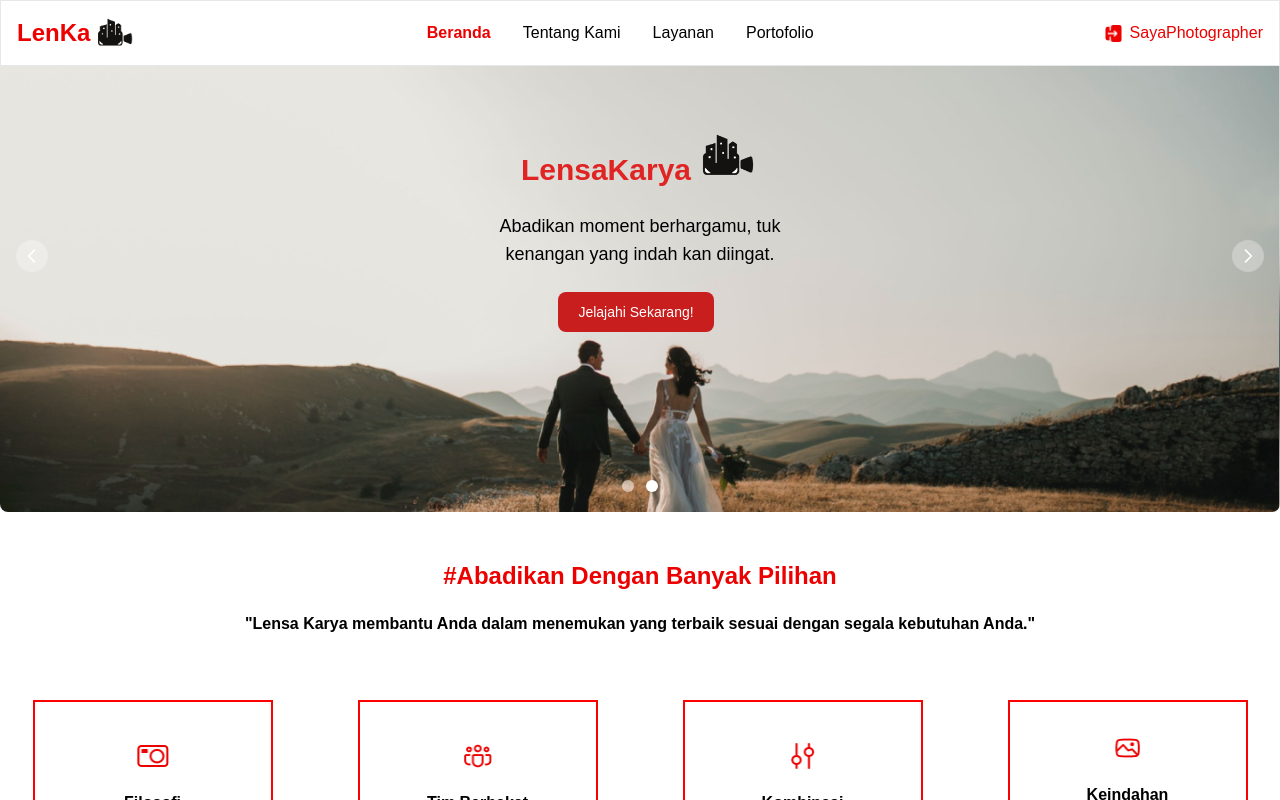
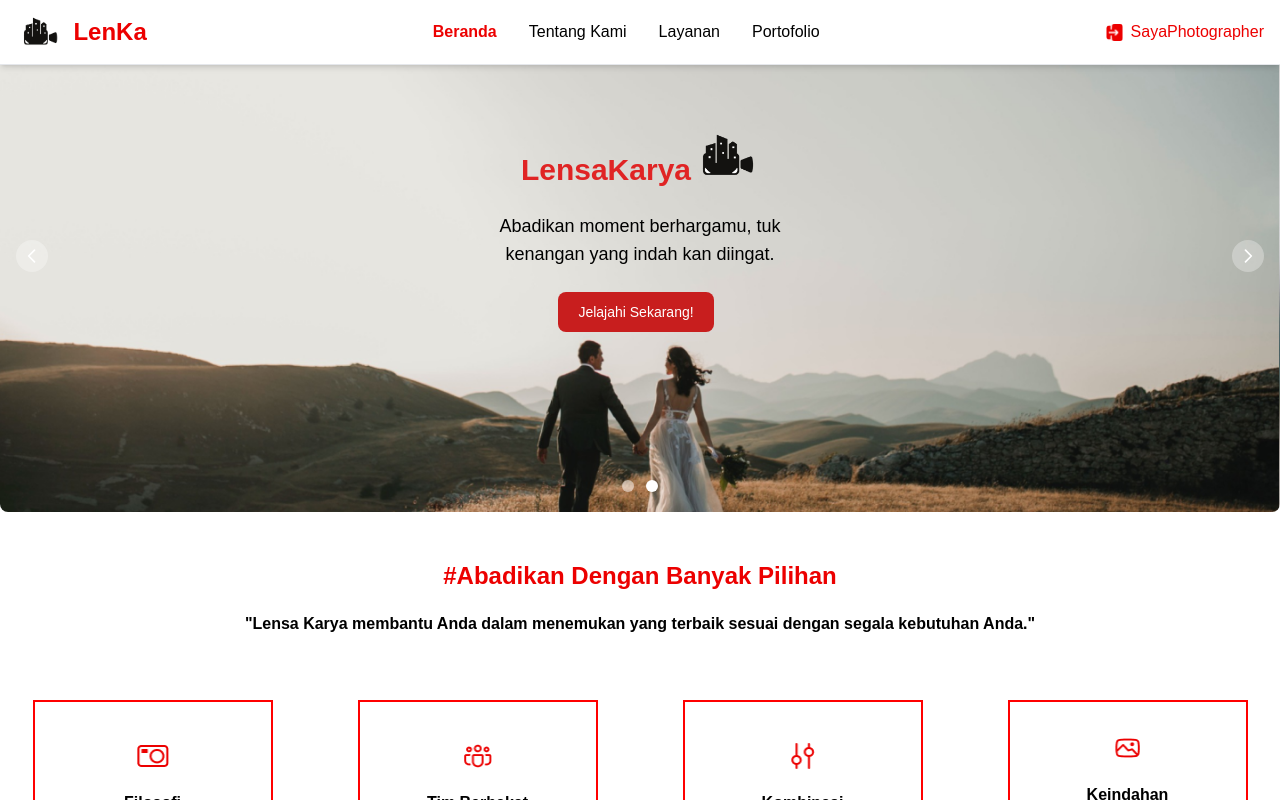
Before and after one commit to bendinuralif/Lensa-Karya, a React (Vite) app: page / in a window 1280 px wide. Shown: the top 800 px of the page. Built offline with nearby package versions, Linux system fonts and the light colour scheme.

Commit message:
Update Navbar.jsx

```diff
--- a/src/component/Navbar.jsx
+++ b/src/component/Navbar.jsx
@@ -11,11 +11,11 @@ const Navbar = () => {
   };
 
   return (
-    <nav className='bg-white fixed w-full z-50 top-0 border border-gray-200'>
+    <nav className='bg-white fixed w-full z-20 top-0 border-b border-gray-200 shadow-md'>
       <div className='max-w-screen-xl flex items-center justify-between mx-auto p-4'>
-        <Link to='/' className='flex items-center'>
+        <Link to='/' className='flex items-center space-x-3'>
+          <img src={Logo} alt='LenKa Logo' className='h-8' />
           <span className='self-center text-2xl font-semibold whitespace-nowrap text-[#EC0000]'>LenKa</span>
-          <img src={Logo} alt='LenKa Logo' className='h-8' />
         </Link>
 
         <div className='md:hidden'>
```
